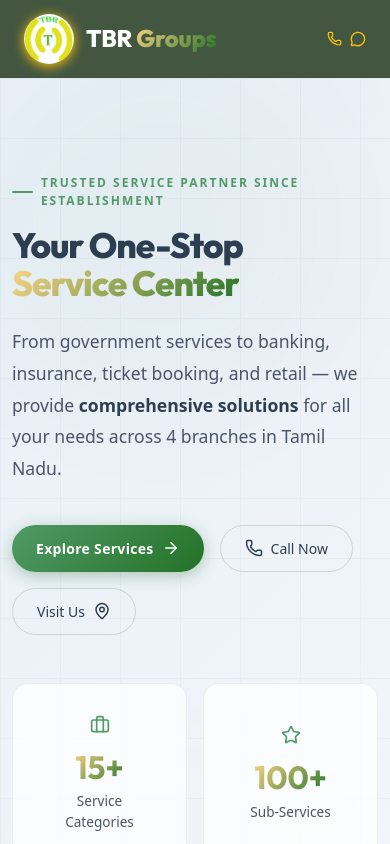
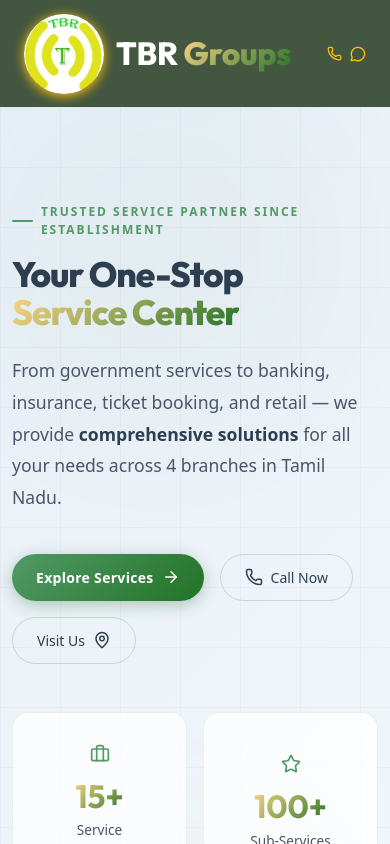
Before and after one commit to albi-smith/TBR-Groups, a React (Create React App) app: page / in a window 390 px wide. Shown: the top 844 px of the page. Built offline with nearby package versions, Linux system fonts and the light colour scheme.

Commit message:
navbar adjust

```diff
--- a/src/components/Navbar.jsx
+++ b/src/components/Navbar.jsx
@@ -10,7 +10,7 @@ const Navbar = ({ showBack = false, title = "", breadcrumbs = [] }) => {
       background: 'rgba(3, 30, 1, 0.75) ',
       backdropFilter: 'blur(20px)',
       WebkitBackdropFilter: 'blur(20px)',
-      borderBottom: '1px solid var(--border-subtle)',
+      borderBottom: '0px solid var(--border-subtle)',
       padding: '0.85rem 0',
       zIndex: 1000,
       maxWidth: '100%',
@@ -42,8 +42,8 @@ const Navbar = ({ showBack = false, title = "", breadcrumbs = [] }) => {
                   src="/logo.png"
                   alt="TBR Technologies Logo"
                   style={{
-                    width: '50px',
-                    height: '50px',
+                    width: '5rem',
+                    height: '5rem',
                     borderRadius: '50%',
                     objectFit: 'contain',
                     boxShadow: '0 2px 12px #ffc107',
@@ -51,7 +51,7 @@ const Navbar = ({ showBack = false, title = "", breadcrumbs = [] }) => {
                 />
                 <div>
                   <h1 style={{
-                    fontFamily: 'Outfit, sans-serif', fontSize: '1.5rem', fontWeight: 800,
+                    fontFamily: 'Outfit, sans-serif', fontSize: '2rem', fontWeight: 800,
                     margin: 0, letterSpacing: '-0.3px', lineHeight: 1.2, color: 'white',
                   }}>
                     TBR <span style={{
@@ -61,7 +61,7 @@ const Navbar = ({ showBack = false, title = "", breadcrumbs = [] }) => {
                       backgroundClip: 'text',
                     }}>Groups</span>
                   </h1>
-                  <p className="d-none d-sm-block" style={{ fontSize: '0.55rem', color: 'white', margin: 0, letterSpacing: '1.5px', textTransform: 'uppercase' }}>
+                  <p className="d-none d-sm-block" style={{ fontSize: '0.60rem', color: 'white', margin: 0, letterSpacing: '1.5px', textTransform: 'uppercase' }}>
                     Complete Service Solution
                   </p>
                 </div>
--- a/src/data/servicesData.js
+++ b/src/data/servicesData.js
@@ -164,7 +164,7 @@ export const servicesA = [
     slug: 'postal',
     path: '/postal',
     title: 'Postal Services',
-    desc: 'IPPB RD, postal savings, speed post and Indian Post services.',
+    desc: 'IPPB - postal savings account, speed post and Indian Post services.',
     image: 'https://indiadesignsystem.bombaydc.com/assets/india-designs/display/India-Post/color.svg',
     heroImage: 'https://indiadesignsystem.bombaydc.com/assets/india-designs/display/India-Post/color.svg',
     category: 'services',
@@ -315,8 +315,8 @@ export const servicesB = [
     path: '/organic-foods',
     title: 'Organic Foods',
     desc: 'Premium organic food products, spices, oils and healthy snacks.',
-    image: 'https://images.unsplash.com/photo-1542838132-92c53300491e?auto=format&fit=crop&w=800&q=80',
-    heroImage: 'https://images.unsplash.com/photo-1542838132-92c53300491e?auto=format&fit=crop&w=1600&q=80',
+    image: 'https://images.pexels.com/photos/2386158/pexels-photo-2386158.jpeg',
+    heroImage: 'https://images.pexels.com/photos/2386158/pexels-photo-2386158.jpeg',
     category: 'retail',
     color: '#22c55e',
     subServices: [
```
